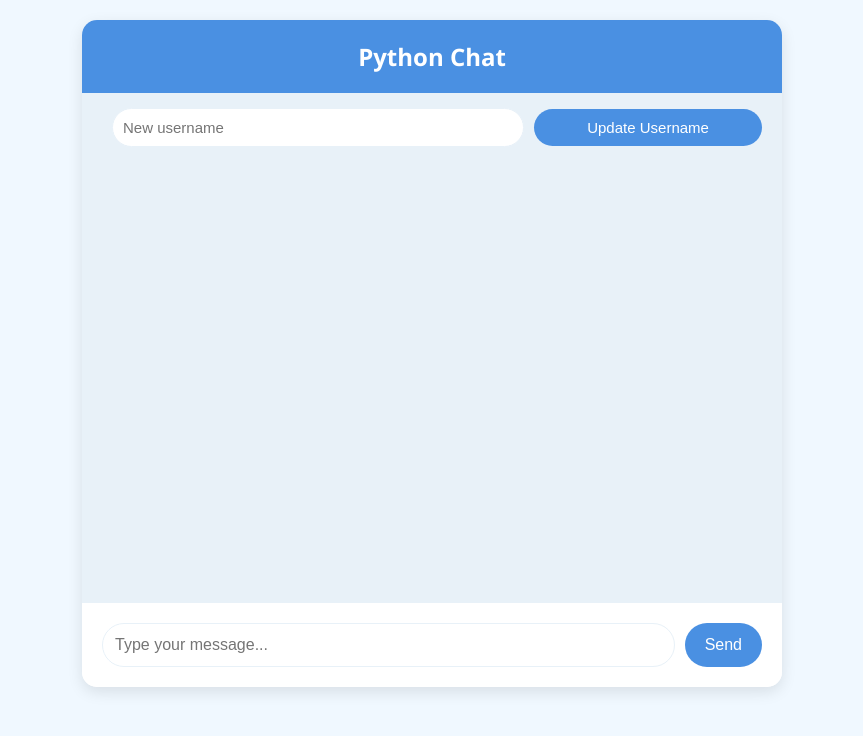
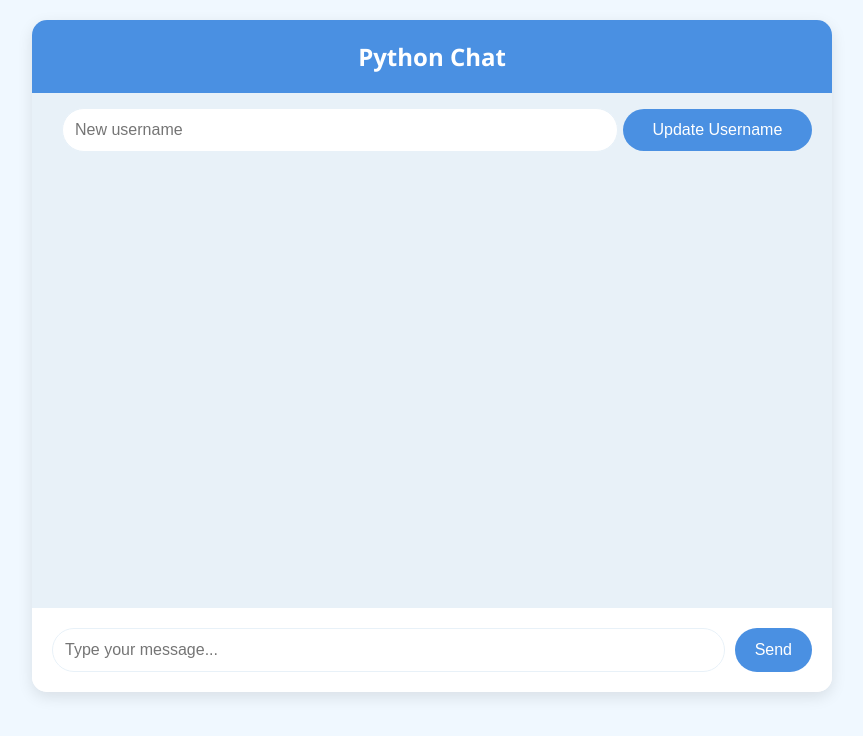
Before and after one commit to Venugopal1807/Python-Chat-App, a Flask app: page / in a window 1024 px wide. Shown: the top 736 px of the page, without its empty margins (80-943 px from the left). Run offline with Flask 3, Linux system fonts and the light colour scheme; some libraries are stand-ins or nearby versions.

Commit message:
updated ipad version styles

```diff
--- a/static/styles.css
+++ b/static/styles.css
@@ -145,47 +145,98 @@ body {
   margin-left: 10px;
 }
 
-/* iPad Version: 768px to 1024px */
-@media (min-width: 768px) and (max-width: 1024px) {
-  /* Center the container and adjust size for iPad screens */
+@media (min-width: 768px) and (max-width: 820px) {
+  /* Center or resize the chat container as desired */
   .chat-container {
-    max-width: 700px; /* Slightly narrower than desktop */
-    margin: 20px auto; /* Keep some top/bottom margin */
-    height: auto;      /* Let content define the height */
-    display: flex;
-    flex-direction: column;
+    margin: 20px auto;
+    max-width: 700px;
+    height: auto;
   }
 
-  /* Keep the username container in a single row */
+  /* Keep username input & button in one row */
   .username-container {
     display: flex;
     flex-direction: row;
     align-items: center;
     justify-content: space-between;
-    flex-wrap: nowrap; /* Prevent wrapping to a new line */
-    padding: 15px 20px; /* Adjust spacing as needed */
+    flex-wrap: nowrap; /* No wrapping */
   }
 
+  /* Adjust input/button widths so they fit side by side */
   #username-input {
-    width: 60%;        /* Adjust to fit your design */
-    margin-right: 10px;
-    padding: 10px;
-    font-size: 15px;   /* Slightly smaller for iPad */
-  }
-
-  #update-username-button {
-    width: 35%;        /* Adjust to fit your design */
+    width: 70%;
+    margin-right: 5px;
     padding: 10px;
     font-size: 15px;
   }
 
-  /* Adjust chat messages area for iPad height */
-  .chat-messages {
-    flex-grow: 1;
-    height: 400px; /* or something that suits your iPad layout */
+  #update-username-button {
+    width: 25%;
+    padding: 10px;
+    font-size: 15px;
+    margin: 0;
   }
 }
 
+@media (min-width: 820px) and (max-width: 1024px) {
+  .chat-container {
+    margin: 20px auto;
+    max-width: 750px; /* Slightly larger than iPad Mini */
+    height: auto;
+  }
+
+  .username-container {
+    display: flex;
+    flex-direction: row;
+    align-items: center;
+    justify-content: space-between;
+    flex-wrap: nowrap;
+  }
+
+  #username-input {
+    width: 70%;
+    margin-right: 5px;
+    padding: 12px;
+    font-size: 16px;
+  }
+
+  #update-username-button {
+    width: 25%;
+    padding: 12px;
+    font-size: 16px;
+    margin: 0;
+  }
+}
+
+@media (min-width: 1024px) and (max-width: 1366px) {
+  .chat-container {
+    margin: 20px auto;
+    max-width: 800px; /* A bit wider for iPad Pro screens */
+    height: auto;
+  }
+
+  .username-container {
+    display: flex;
+    flex-direction: row;
+    align-items: center;
+    justify-content: space-between;
+    flex-wrap: nowrap;
+  }
+
+  #username-input {
+    width: 70%;
+    margin-right: 5px;
+    padding: 12px;
+    font-size: 16px;
+  }
+
+  #update-username-button {
+    width: 25%;
+    padding: 12px;
+    font-size: 16px;
+    margin: 0;
+  }
+}
 
 @media (max-width: 768px) {
   .chat-container {
@@ -242,17 +293,17 @@ body {
 
   /* Shrink the input field */
   #username-input {
-    width: 60%;         /* Adjust as needed */
-    margin-right: 5px;  /* Small gap before the button */
+    width: 60%; /* Adjust as needed */
+    margin-right: 5px; /* Small gap before the button */
     padding: 8px;
-    font-size: 14px;    /* Slightly smaller font */
+    font-size: 14px; /* Slightly smaller font */
   }
 
   /* Shrink the button */
   #update-username-button {
-    width: 35%;         /* Adjust as needed */
+    width: 35%; /* Adjust as needed */
     padding: 8px;
-    font-size: 14px;    /* Slightly smaller font */
-    margin: 0;          /* Remove any top/bottom margin */
+    font-size: 14px; /* Slightly smaller font */
+    margin: 0; /* Remove any top/bottom margin */
   }
 }
```
